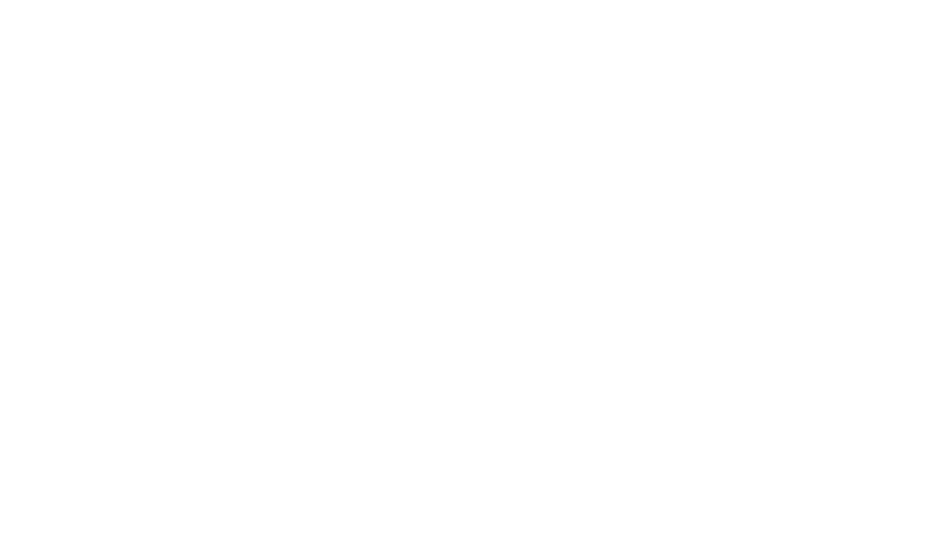
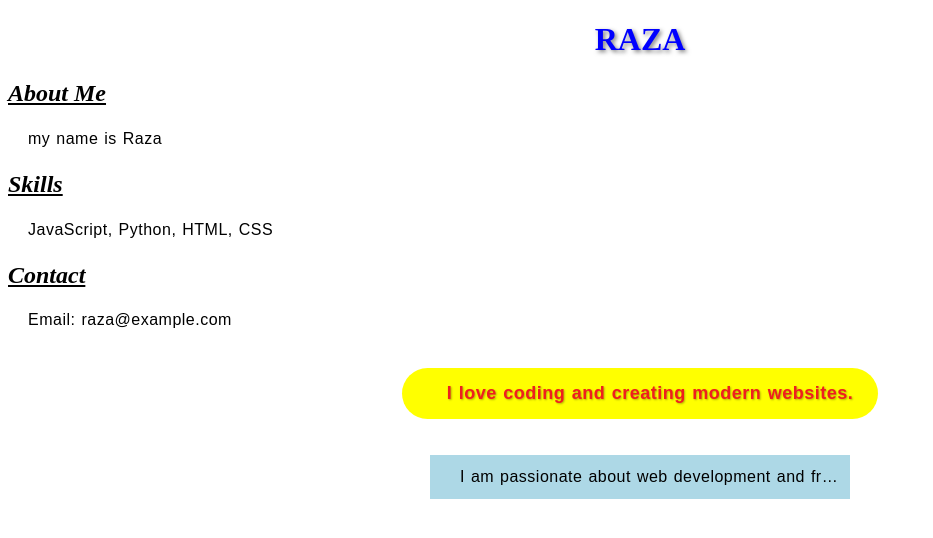
Before and after one commit to pmuhammadreza24-glitch/HomeWorks, a plain HTML site: page index.html in a window 1280 px wide. Shown: the whole page, without its empty margins (0-933 px from the left). Drawn offline with Linux system fonts and the light colour scheme.

Commit message:
homwork1

```diff
--- a/index.html
+++ b/index.html
@@ -1,13 +1,37 @@
 <!DOCTYPE html>
 <html lang="en">
+
 <head>
     <meta charset="UTF-8">
     <meta name="viewport" content="width=device-width, initial-scale=1.0">
     <title>Document</title>
+    <link rel="stylesheet" href="style.css">
 </head>
+
 <body>
 
+    <h1>Raza</h1>
+    <h2>About Me</h2>
+    <p>my name is Raza</p>
+    <h2>Skills</h2>
+    <p>JavaScript, Python, HTML, CSS</p>
+    <h2>Contact</h2>
+    <p>Email: raza@example.com</p>
+    <div class="highlight-box">
+        <p class="highlight-line"> I love coding and creating modern websites.</p>
+    </div>
+    <div class="text-container">
+        <p class="text-box" title="I am passionate about web development and frontend design.
+I enjoy creating modern and responsive websites using HTML and CSS.
+I also have experience working with WordPress websites.
+Learning new technologies and improving my coding skills is my favorite hobby.
+My goal is to become a professional full stack developer in the future.">I am passionate about web development and
+            frontend design.
+            I enjoy creating modern and responsive websites using HTML and CSS.
+            I also have experience working with WordPress websites.
+            Learning new technologies and improving my coding skills is my favorite hobby.
+            My goal is to become a professional full stack developer in the future.</p>
+    </div>
+</body>
 
-
-</body>
 </html>
--- a/style.css
+++ b/style.css
@@ -0,0 +1,63 @@
+h1 {
+    color: blue;
+    text-align: center;
+    text-transform: uppercase;
+    text-shadow: 2px 2px 4px rgba(0, 0, 0, 0.5);
+
+}
+
+h2 {
+    font-style: italic;
+    font-weight: bold;
+    text-decoration: underline;
+
+}
+
+p {
+    font-size: 16px;
+    font-family: Arial, sans-serif;
+    line-height: 1.5;
+    text-align: justify;
+    letter-spacing: 0.5px;
+    word-spacing: 1px;
+    text-indent: 20px;
+}
+
+.highlight-line {
+    background-color: yellow;
+    padding: 12px 25px;
+    border-radius: 30px;
+    color: rgb(239, 30, 30);
+    font-size: 18px;
+    font-weight: bold;
+    margin: 20px auto;
+    text-shadow: 1px 1px 2px rgba(0, 0, 0, 0.3);
+
+}
+
+.highlight-box {
+    display: flex;
+    text-align: center;
+}
+
+.text-container {
+    display: flex;
+    justify-content: center;
+}
+
+.text-box {
+    background-color: lightblue;
+    width: 400px;
+    padding: 10px;
+    white-space: nowrap;
+    overflow: hidden;
+    text-overflow: ellipsis;
+
+}
+
+.text-box:hover {
+    overflow: visible;
+    white-space: normal;
+
+
+}
```
